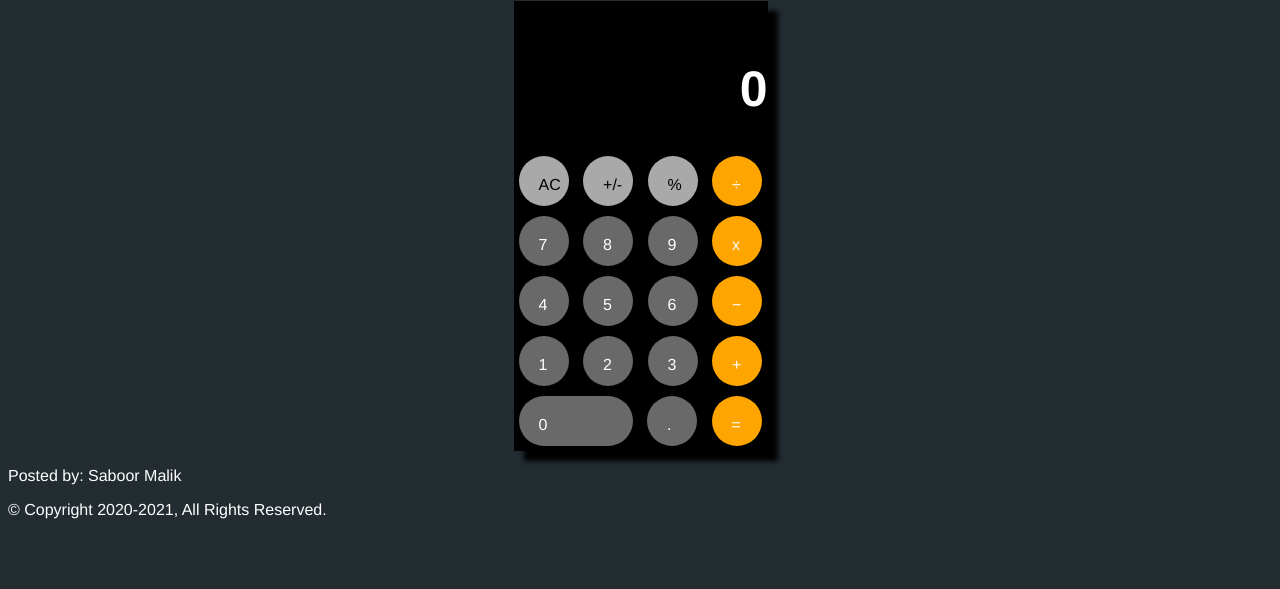
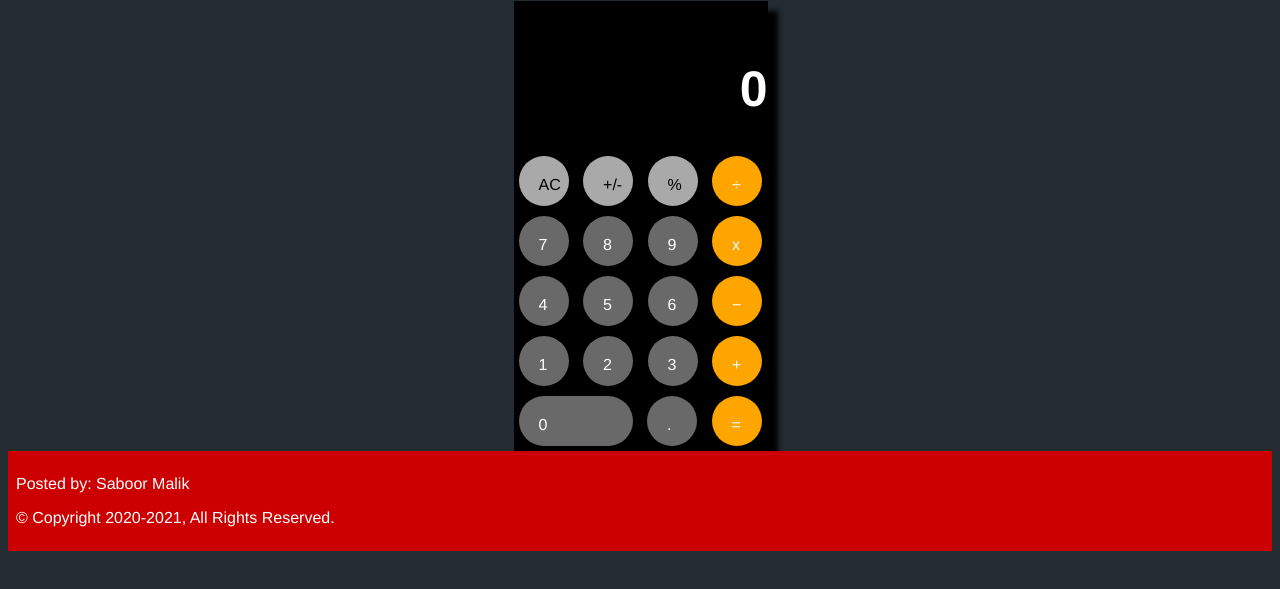
Before and after one commit to OrangeDev2/front-end-projects, a plain HTML site: page JavaScript Calculator/index.html in a window 1280 px wide. Shown: the part 79-668 px from the top of the page. Drawn offline with Linux system fonts and the light colour scheme.

Commit message:
Update style.css

```diff
--- a/JavaScript Calculator/style.css
+++ b/JavaScript Calculator/style.css
@@ -83,3 +83,9 @@
 		#AC:active, #PlusNeg:active, #Percentage:active, #divide:active, #multiply:active, #subtract:active, #addition:active, #equal:active, #seven:active, #eight:active, #nine:active, #four:active, #five:active, #six:active, #one:active, #two:active, #three:active, #zero:active, #decimal:active {
 			background: #00a2ed;
 		}
+
+.footer {
+    background-color: #cc0000;
+    margin: 0;
+    padding: 0.5rem;
+  }
```
